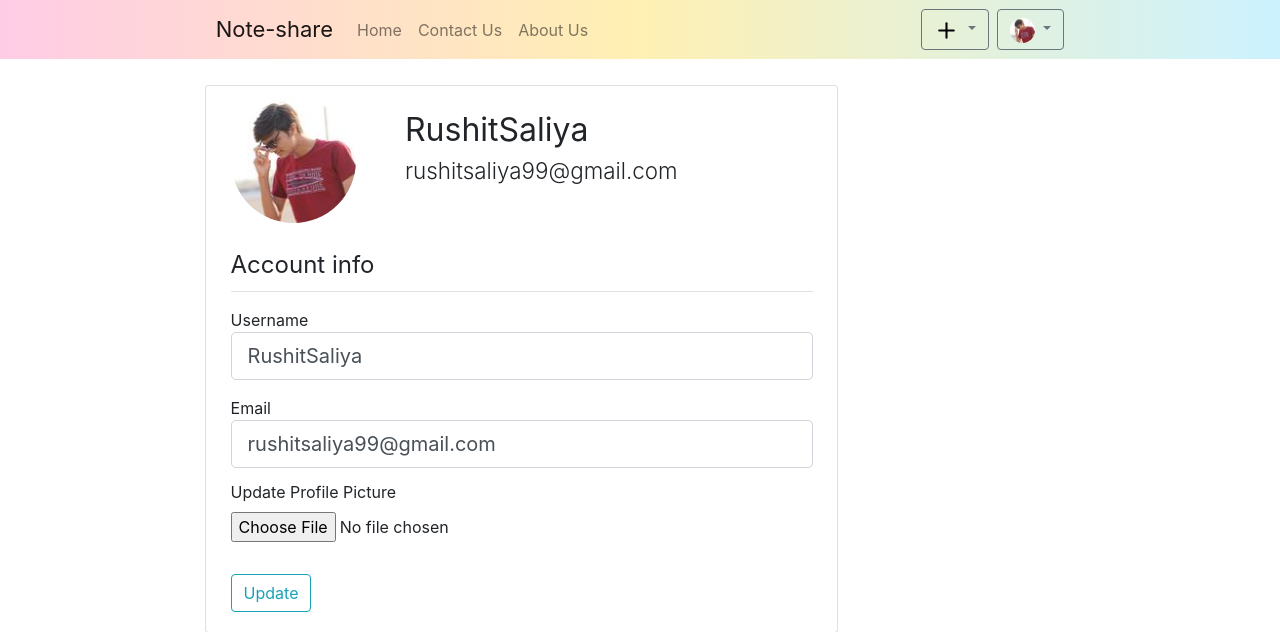
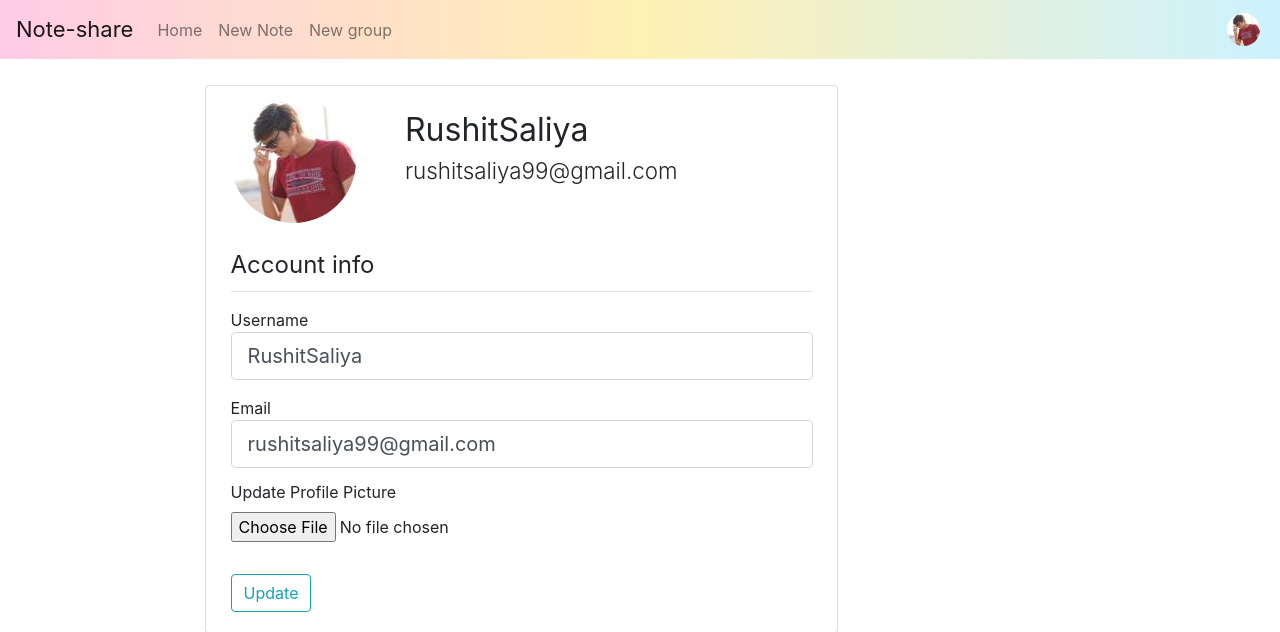
Before and after one commit to rushitsaliya/Note-share, a Flask app: page /account in a window 1280 px wide. Shown: the top 632 px of the page. Run offline with Flask 2, Linux system fonts and the light colour scheme; a user stored in the database is signed in; some libraries are stand-ins or nearby versions.

Commit message:
Overlapped nav-bar content issue fixed

```diff
--- a/noteshare/main/routes.py
+++ b/noteshare/main/routes.py
@@ -4,6 +4,10 @@ from noteshare.models import Note
 main = Blueprint('main', __name__)
 
 @main.route('/')
+def index():
+    return render_template('index.html')
+
+
 @main.route('/home', methods=['GET'])
 def home():
     page = request.args.get('page', 1, type=int)
--- a/noteshare/static/stylesheet.css
+++ b/noteshare/static/stylesheet.css
@@ -128,11 +128,6 @@
     width: 125px;
 }
 
-.profile-dropdown {
-    height: 25px;
-    width: 25px;
-}
-
 /* Buttons */
 .btn-dropdown:hover {
     color: #6c757d;
@@ -166,3 +161,51 @@
 .action-btns {
     padding-top: 2%;
 }
+
+.profile-dropdown {
+    height: 33px;
+    width: 33px;
+}
+
+.profile-dropdown:hover {
+    height: 37px;
+    width: 37px;
+    border: 2px solid #9999ff;
+}
+
+
+.seprator {
+    border-right: 1px solid #000;
+}
+
+/**********************************************************/
+.dropdown {
+    position: relative;
+    display: inline-block;
+}
+
+.dropdown-content {
+    display: none;
+    position: absolute;
+    right: 0;
+    background-color: #f9f9f9;
+    min-width: 160px;
+    box-shadow: 0px 8px 16px 0px rgba(0,0,0,0.2);
+    z-index: 1;
+}
+
+.dropdown-content a, .dropdown-content span {
+    color: black;
+    padding: 12px 16px;
+    text-decoration: none;
+    display: block;
+}
+
+.dropdown-content a:hover, .dropdown-content span:hover {
+    background-color: #f1f1f1;
+}
+
+.dropdown:hover .dropdown-content {
+    display: block;
+}
+/**********************************************************/
--- a/noteshare/templates/layout.html
+++ b/noteshare/templates/layout.html
@@ -22,9 +22,20 @@
         <div class="container-fluid">
             <div class="row">
                 <nav class="navbar navbar-expand-md navbar-light bg-light">
-                    <a class="navbar-brand margin-left" href="{{ url_for('main.home') }}">Note-share</a>
+                    <a class="navbar-brand" href="{{ url_for('main.home') }}">Note-share</a>
                     <div class="navbar-collapse collapse w-100 order-1 order-md-0 dual-collapse2">
                         <ul class="navbar-nav mr-auto">
+                            {% if current_user.is_authenticated %}
+                                <li class="nav-item">
+                                    <a class="nav-link" href="{{ url_for('main.home') }}">Home</a>
+                                </li>
+                                <li class="nav-item">
+                                    <a class="nav-link" href="{{ url_for('notes.new_note') }}">New Note</a>
+                                </li>
+                                <li class="nav-item">
+                                    <a class="nav-link" href="#">New group</a>
+                                </li>
+                            {% else %}
                                 <li class="nav-item">
                                     <a class="nav-link" href="{{ url_for('main.home') }}">Home</a>
                                 </li>
@@ -34,6 +45,7 @@
                                 <li class="nav-item">
                                     <a class="nav-link" href="#">About Us</a>
                                 </li>
+                            {% endif %}
                         </ul>
                     </div>
                     <div class="nav-btn">
@@ -41,32 +53,23 @@
                             <span class="navbar-toggler-icon"></span>
                         </button>
                     </div>
-                    <div class="navbar-collapse collapse w-100 order-3 dual-collapse2 margin-right">
+                    <div class="navbar-collapse collapse w-100 order-3 dual-collapse2">
                         <ul class="navbar-nav ml-auto">
                             {% if current_user.is_authenticated %}
-                                <div class="btn-group mr-2">
-                                    <button type="button" class="btn btn-outline-secondary btn-dropdown dropdown-toggle" data-toggle="dropdown" aria-haspopup="true" aria-expanded="false">
-                                        <img class="profile-dropdown" src="{{ url_for('static', filename='Icons/plus.svg') }}">
-                                    </button>
-                                    <div class="dropdown-menu">
-                                        <a class="dropdown-item" href="{{ url_for('notes.new_note') }}">New note</a>
-                                        <a class="dropdown-item" href="#">New group</a>
+                                <li class="nav-item">
+                                    <div class="dropdown" style="float: right;">
+                                        <img class="rounded-circle profile-dropdown mr-1 mt-1 mb-1" src="{{ url_for('static', filename='Profile-pictures/' + current_user.image_file) }}">
+                                        <div class="dropdown-content">
+                                            <span class="border-bottom">
+                                                Signed in as</br><strong>{{ current_user.username }}</strong>
+                                            </span>
+                                            <a href="{{ url_for('users.account') }}">Account</a>
+                                            <a href="{{ url_for('notes.user_notes', username=current_user.username) }}">Notes</a>
+                                            <a class="border-bottom" href="#">Groups</a>
+                                            <a href="{{ url_for('users.logout') }}">Logout</a>
                                         </div>
                                     </div>
-                                <div class="btn-group">
-                                    <button type="button" class="btn btn-outline-secondary btn-dropdown dropdown-toggle" data-toggle="dropdown" aria-haspopup="true" aria-expanded="false">
-                                        <img class="rounded-circle profile-dropdown" src="{{ url_for('static', filename='Profile-pictures/' + current_user.image_file) }}">
-                                    </button>
-                                    <div class="dropdown-menu">
-                                        <a class="dropdown-item" href="{{ url_for('main.home') }}">Signed in as</br><strong>{{ current_user.username }}</strong></a>
-                                        <div class="dropdown-divider"></div>
-                                        <a class="dropdown-item" href="{{ url_for('users.account') }}">Your profile</a>
-                                        <a class="dropdown-item" href="{{ url_for('notes.user_notes', username=current_user.username) }}">Your notes</a>
-                                        <a class="dropdown-item" href="#">Your groups</a>
-                                        <div class="dropdown-divider"></div>
-                                        <a class="dropdown-item" href="{{ url_for('users.logout') }}">Logout</a>
-                                    </div>
-                                </div>
+                                </li>
                             {% else %}
                                 <li class="nav-item">
                                     <a class="nav-link" href="{{ url_for('users.login') }}">Sign In</a>
```
Also changed, not shown: noteshare/site.db, noteshare/static/Profile-pictures/e20fdb8c9a01b607.jpg (added), noteshare/templates/index.html (added). Lines whose indentation alone changed are shown as unchanged.
